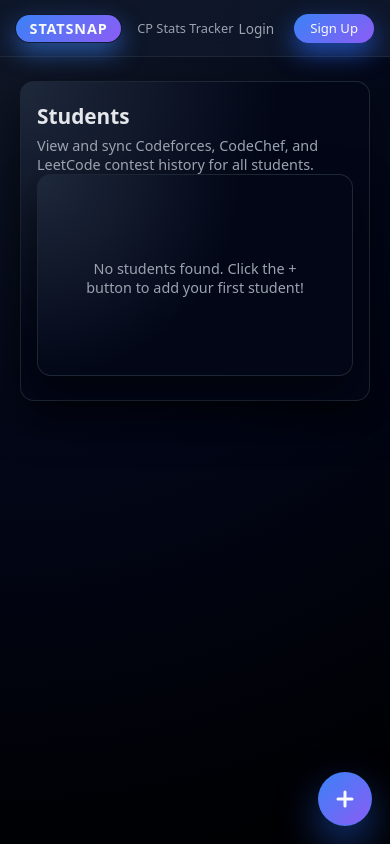
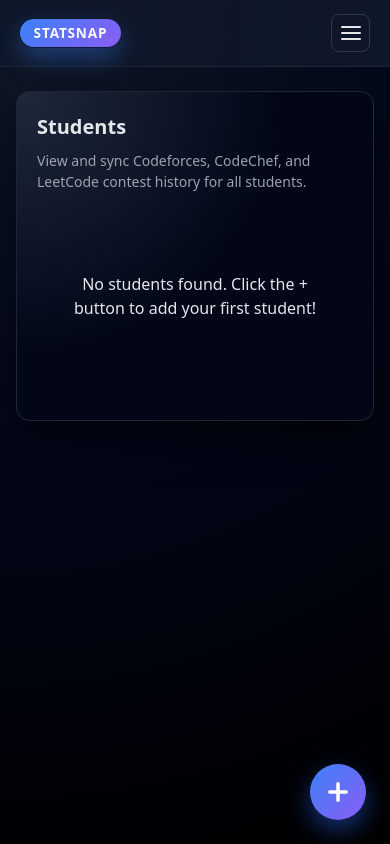
Before and after one commit to pranavperiyasamy41/StatSnap, a FastAPI app: template templates/index.html in a window 390 px wide. Run offline with FastAPI, Linux system fonts and the light colour scheme; the template is opened without the code that fills it, so the values that code supplies are empty.

Commit message:
style: implement mobile-first responsive design across all templates and styles

```diff
--- a/static/style.css
+++ b/static/style.css
@@ -34,6 +34,7 @@ body.app-body {
   font-family: system-ui, -apple-system, BlinkMacSystemFont, "Segoe UI", sans-serif;
   background: radial-gradient(circle at top left, #111827 0, #020617 50%, #000 100%);
   color: var(--text-main);
+  line-height: 1.5;
 }
 
 a {
@@ -48,7 +49,7 @@ a:hover {
 .navbar {
   position: sticky;
   top: 0;
-  z-index: 20;
+  z-index: 100;
   backdrop-filter: blur(20px);
   background: linear-gradient(
     to right,
@@ -62,53 +63,143 @@ a:hover {
 .navbar-inner {
   max-width: 1200px;
   margin: 0 auto;
-  padding: 0.85rem 1.5rem;
+  padding: 0.85rem 1.25rem;
   display: flex;
   align-items: center;
   justify-content: space-between;
+}
+
+.navbar-brand-group {
+  display: flex;
+  align-items: center;
+  gap: 1rem;
 }
 
 .brand {
   font-weight: 700;
   letter-spacing: 0.06em;
   text-transform: uppercase;
-  font-size: 0.9rem;
+  font-size: 0.85rem;
   padding: 0.25rem 0.85rem;
   border-radius: 999px;
   background: linear-gradient(135deg, #3b82f6, #8b5cf6);
   color: #f9fafb;
-  box-shadow: 0 0 0 1px rgba(15, 23, 42, 0.8), 0 10px 25px rgba(59, 130, 246, 0.6);
+  box-shadow: 0 0 0 1px rgba(15, 23, 42, 0.8), 0 10px 25px rgba(59, 130, 246, 0.4);
+  white-space: nowrap;
 }
 
 .navbar-subtitle {
-  font-size: 0.8rem;
+  font-size: 0.75rem;
   color: var(--text-muted);
+  display: none;
+}
+
+@media (min-width: 480px) {
+  .navbar-subtitle {
+    display: inline;
+  }
+}
+
+.menu-toggle {
+  display: flex;
+  background: transparent;
+  border: 1px solid rgba(55, 65, 81, 0.8);
+  color: var(--text-main);
+  padding: 0.4rem;
+  border-radius: 8px;
+  cursor: pointer;
+}
+
+@media (min-width: 768px) {
+  .menu-toggle {
+    display: none;
+  }
+}
+
+.nav-links {
+  display: none;
+  flex-direction: column;
+  position: absolute;
+  top: 100%;
+  left: 0;
+  right: 0;
+  background: #0f172a;
+  padding: 1.5rem;
+  border-bottom: 1px solid var(--border-subtle);
+  gap: 1.25rem;
+  z-index: 99;
+}
+
+.nav-links.is-active {
+  display: flex;
+}
+
+@media (min-width: 768px) {
+  .nav-links {
+    display: flex;
+    position: static;
+    flex-direction: row;
+    align-items: center;
+    background: transparent;
+    padding: 0;
+    border: 0;
+    gap: 1.5rem;
+  }
+}
+
+.nav-link {
+  color: var(--text-muted);
+  font-size: 0.9rem;
+  font-weight: 500;
+}
+
+.nav-link:hover {
+  color: var(--text-main);
+  text-decoration: none;
+}
+
+.user-email {
+  color: var(--text-muted);
+  font-size: 0.85rem;
+  word-break: break-all;
+}
+
+.nav-btn {
+  padding: 0.35rem 1rem;
+  font-size: 0.85rem;
 }
 
 .app-main {
   max-width: 1200px;
   margin: 1.5rem auto 2.5rem;
-  padding: 0 1.25rem 2rem;
+  padding: 0 1rem 2rem;
 }
 
 .layout-grid {
   display: grid;
-  grid-template-columns: 3fr 2fr;
+  grid-template-columns: 1fr;
   gap: 1.5rem;
 }
 
-@media (max-width: 900px) {
+@media (min-width: 992px) {
   .layout-grid {
-    grid-template-columns: 1fr;
+    grid-template-columns: 3fr 2fr;
   }
 }
 
 .panel {
   background: radial-gradient(circle at top left, #1e293b 0, #020617 55%);
   border-radius: var(--radius-lg);
-  padding: 1.25rem 1.35rem 1.5rem;
+  padding: 1.25rem;
   border: 1px solid rgba(31, 41, 55, 0.95);
   box-shadow: var(--shadow-soft);
+  margin-bottom: 1.5rem;
+}
+
+@media (min-width: 640px) {
+  .panel {
+    padding: 1.5rem 1.75rem;
+  }
 }
 
 .panel-accent {
@@ -117,46 +208,60 @@ a:hover {
 }
 
 .panel-title {
-  margin: 0 0 0.35rem;
-  font-size: 1.3rem;
-  font-weight: 600;
+  margin: 0 0 0.5rem;
+  font-size: 1.25rem;
+  font-weight: 700;
+}
+
+@media (min-width: 640px) {
+  .panel-title {
+    font-size: 1.5rem;
+  }
 }
 
 .panel-subtitle {
   margin: 0;
-  font-size: 0.9rem;
+  font-size: 0.875rem;
   color: var(--text-muted);
 }
 
 .panel-header-row {
   display: flex;
-  align-items: center;
-  justify-content: space-between;
-  gap: 1rem;
+  flex-direction: column;
+  gap: 1.25rem;
+}
+
+@media (min-width: 768px) {
+  .panel-header-row {
+    flex-direction: row;
+    align-items: center;
+    justify-content: space-between;
+  }
 }
 
 .header-with-back {
   display: flex;
-  align-items: center;
+  align-items: flex-start;
   gap: 0.75rem;
-}
-
-.header-with-back .btn-icon {
-  margin-top: -0.2rem; /* Minor optical alignment */
 }
 
 .panel-actions {
   display: flex;
-  gap: 0.5rem;
+  gap: 0.75rem;
   flex-wrap: wrap;
-  justify-content: flex-end;
+}
+
+@media (min-width: 768px) {
+  .panel-actions {
+    justify-content: flex-end;
+  }
 }
 
 .cards-grid {
   margin-top: 1.5rem;
   display: grid;
   grid-template-columns: repeat(auto-fill, minmax(280px, 1fr));
-  gap: 1.5rem;
+  gap: 1.25rem;
 }
 
 .card {
@@ -229,45 +333,32 @@ a:hover {
   display: inline-flex;
   align-items: center;
   justify-content: center;
-  padding: 0.15rem 0.6rem;
+  padding: 0.15rem 0.5rem;
   border-radius: var(--radius-pill);
-  font-size: 0.68rem;
+  font-size: 0.65rem;
   font-weight: 600;
   letter-spacing: 0.05em;
   text-transform: uppercase;
 }
 
-.pill-cf {
-  background: rgba(239, 68, 68, 0.14);
-  color: #fecaca;
-  border: 1px solid rgba(239, 68, 68, 0.6);
-}
-
-.pill-cc {
-  background: rgba(139, 92, 246, 0.16);
-  color: #ddd6fe;
-  border: 1px solid rgba(139, 92, 246, 0.65);
-}
-
-.pill-lc {
-  background: rgba(245, 158, 11, 0.16);
-  color: #fed7aa;
-  border: 1px solid rgba(245, 158, 11, 0.7);
-}
+.pill-cf { background: rgba(239, 68, 68, 0.14); color: #fecaca; border: 1px solid rgba(239, 68, 68, 0.6); }
+.pill-cc { background: rgba(139, 92, 246, 0.16); color: #ddd6fe; border: 1px solid rgba(139, 92, 246, 0.65); }
+.pill-lc { background: rgba(245, 158, 11, 0.16); color: #fed7aa; border: 1px solid rgba(245, 158, 11, 0.7); }
 
 .rating-value {
   font-weight: 600;
   color: #e5e7eb;
+  font-size: 0.9rem;
 }
 
 .btn {
   border-radius: var(--radius-pill);
-  padding: 0.4rem 0.9rem;
-  font-size: 0.82rem;
-  font-weight: 500;
+  padding: 0.5rem 1rem;
+  font-size: 0.85rem;
+  font-weight: 600;
   border: 0;
   cursor: pointer;
-  transition: background 0.15s ease, box-shadow 0.15s ease, transform 0.05s ease;
+  transition: all 0.2s ease;
   display: inline-flex;
   align-items: center;
   justify-content: center;
@@ -373,127 +459,57 @@ a:hover {
   justify-content: flex-end;
 }
 
-.empty-state {
-  margin-top: 1.25rem;
-  font-size: 0.9rem;
-  color: var(--text-muted);
-}
-
 .platform-grid {
   display: grid;
   grid-template-columns: 1fr;
-  gap: 1.25rem;
+  gap: 1.5rem;
 }
 
-@media (min-width: 960px) {
+@media (min-width: 768px) {
   .platform-grid {
     grid-template-columns: 1fr 1fr;
   }
 }
 
-@media (min-width: 1180px) {
+@media (min-width: 1200px) {
   .platform-grid {
     grid-template-columns: 1fr 1fr 1fr;
   }
 }
 
 .platform-section {
-  background: radial-gradient(circle at top left, #020617 0, #020617 55%);
+  background: rgba(2, 6, 23, 0.4);
   border-radius: var(--radius-md);
   border: 1px solid rgba(31, 41, 55, 0.95);
-  padding: 0.9rem 1rem 1rem;
-  box-shadow: var(--shadow-subtle);
+  padding: 1.25rem;
   display: flex;
   flex-direction: column;
-  gap: 0.7rem;
+  gap: 1rem;
 }
 
 .platform-header {
   display: flex;
   align-items: center;
   justify-content: space-between;
-  gap: 0.5rem;
 }
 
 .platform-title {
-  font-size: 0.95rem;
-  font-weight: 600;
+  font-size: 0.9rem;
+  font-weight: 700;
   text-transform: uppercase;
-  letter-spacing: 0.08em;
+  letter-spacing: 0.1em;
 }
 
-.platform-title.cf {
-  color: var(--cf);
-}
-
-.platform-title.cc {
-  color: var(--cc);
-}
-
-.platform-title.lc {
-  color: var(--lc);
-}
-
-.status-text {
-  font-size: 0.75rem;
-  color: var(--text-muted);
-  text-align: right;
-}
+.platform-title.cf { color: var(--cf); }
+.platform-title.cc { color: var(--cc); }
+.platform-title.lc { color: var(--lc); }
 
 .table-wrapper {
-  max-height: 260px;
+  max-height: 300px;
   overflow: auto;
-  border-radius: 9px;
+  border-radius: 8px;
   border: 1px solid rgba(31, 41, 55, 0.95);
-  scrollbar-width: thin;
 }
-
-/* Custom Scrollbar Styles */
-.table-wrapper::-webkit-scrollbar {
-  width: 6px;
-  height: 6px;
-}
-
-.table-wrapper::-webkit-scrollbar-track {
-  background: rgba(15, 23, 42, 0.5);
-  border-radius: 10px;
-}
-
-.table-wrapper::-webkit-scrollbar-thumb {
-  background: rgba(55, 65, 81, 0.8);
-  border-radius: 10px;
-}
-
-.table-wrapper::-webkit-scrollbar-thumb:hover {
-  background: rgba(75, 85, 99, 1);
-}
-
-/* Platform-specific Scrollbar Thumbs */
-.platform-section:has(.cf) .table-wrapper::-webkit-scrollbar-thumb {
-  background: rgba(239, 68, 68, 0.4);
-}
-.platform-section:has(.cf) .table-wrapper::-webkit-scrollbar-thumb:hover {
-  background: rgba(239, 68, 68, 0.7);
-}
-
-.platform-section:has(.cc) .table-wrapper::-webkit-scrollbar-thumb {
-  background: rgba(139, 92, 246, 0.4);
-}
-.platform-section:has(.cc) .table-wrapper::-webkit-scrollbar-thumb:hover {
-  background: rgba(139, 92, 246, 0.7);
-}
-
-.platform-section:has(.lc) .table-wrapper::-webkit-scrollbar-thumb {
-  background: rgba(245, 158, 11, 0.4);
-}
-.platform-section:has(.lc) .table-wrapper::-webkit-scrollbar-thumb:hover {
-  background: rgba(245, 158, 11, 0.7);
-}
-
-/* Firefox support (simplified) */
-.platform-section:has(.cf) .table-wrapper { scrollbar-color: rgba(239, 68, 68, 0.4) transparent; }
-.platform-section:has(.cc) .table-wrapper { scrollbar-color: rgba(139, 92, 246, 0.4) transparent; }
-.platform-section:has(.lc) .table-wrapper { scrollbar-color: rgba(245, 158, 11, 0.4) transparent; }
 
 .table {
   width: 100%;
@@ -501,133 +517,59 @@ a:hover {
   font-size: 0.8rem;
 }
 
-.table thead {
-  background: rgba(15, 23, 42, 0.95);
-  position: sticky;
-  top: 0;
-  z-index: 1;
-}
-
-.table th,
-.table td {
-  padding: 0.45rem 0.6rem;
+.table th, .table td {
+  padding: 0.75rem;
   text-align: left;
+  border-bottom: 1px solid rgba(31, 41, 55, 0.5);
 }
 
 .table th {
-  font-weight: 500;
+  background: #0f172a;
   color: var(--text-muted);
-  border-bottom: 1px solid rgba(31, 41, 55, 0.95);
-}
-
-.table tbody tr:nth-child(odd) {
-  background: rgba(15, 23, 42, 0.95);
-}
-
-.table tbody tr:nth-child(even) {
-  background: rgba(17, 24, 39, 0.95);
+  font-weight: 600;
+  position: sticky;
+  top: 0;
 }
 
 .table tbody tr:hover {
-  background: rgba(30, 64, 175, 0.4);
-}
-
-.empty-cell {
-  text-align: center;
-  color: var(--text-muted);
-}
-
-.chart-canvas {
-  margin-top: 0.5rem;
-  height: 170px;
+  background: rgba(30, 41, 59, 0.5);
 }
 
 .report-actions {
-  margin-top: 1rem;
+  margin-top: 1.5rem;
   display: flex;
-  gap: 0.75rem;
-  justify-content: flex-end;
+  gap: 1rem;
   flex-wrap: wrap;
-}
-
-.report-preview-box {
-  margin-top: 1.1rem;
-  padding: 0.9rem 1rem;
-  border-radius: var(--radius-md);
-  background: rgba(15, 23, 42, 0.9);
-  border: 1px dashed rgba(55, 65, 81, 0.9);
-}
-
-.mono {
-  font-family: ui-monospace, SFMono-Regular, Menlo, Monaco, Consolas, "Liberation Mono",
-    "Courier New", monospace;
-  font-size: 0.8rem;
-  margin: 0 0 0.3rem;
-}
-
-.mono.dim {
-  color: var(--text-muted);
-}
-
-@media (max-width: 640px) {
-  .navbar-inner {
-    padding-inline: 1rem;
-  }
-
-  .panel {
-    padding-inline: 1rem;
-  }
-
-  .panel-header-row {
-    flex-direction: column;
-    align-items: flex-start;
-    gap: 1.25rem;
-  }
-
-  .panel-actions {
-    width: 100%;
-    justify-content: flex-start;
-    gap: 0.75rem;
-  }
-
-  .report-actions {
-    justify-content: flex-start;
-  }
 }
 
 .fab {
   position: fixed;
-  right: 18px;
-  bottom: 18px;
-  width: 54px;
-  height: 54px;
-  border-radius: 999px;
-  border: 1px solid rgba(59, 130, 246, 0.6);
+  right: 1.5rem;
+  bottom: 1.5rem;
+  width: 56px;
+  height: 56px;
+  border-radius: 50%;
   background: linear-gradient(135deg, #3b82f6, #8b5cf6);
-  color: #f9fafb;
-  font-size: 28px;
-  line-height: 1;
-  cursor: pointer;
-  box-shadow: 0 18px 40px rgba(37, 99, 235, 0.55);
+  color: #fff;
+  border: 0;
+  box-shadow: 0 10px 25px rgba(37, 99, 235, 0.5);
   display: flex;
   align-items: center;
   justify-content: center;
-}
-
-.fab:hover {
-  transform: translateY(-1px);
-  box-shadow: 0 22px 46px rgba(37, 99, 235, 0.75);
+  cursor: pointer;
+  z-index: 90;
 }
 
 .modal-overlay {
   position: fixed;
   inset: 0;
-  background: rgba(2, 6, 23, 0.72);
+  background: rgba(2, 6, 23, 0.85);
   display: none;
   align-items: center;
   justify-content: center;
-  padding: 1.25rem;
-  z-index: 50;
+  padding: 1rem;
+  z-index: 200;
+  backdrop-filter: blur(4px);
 }
 
 .modal-overlay.is-open {
@@ -788,3 +704,26 @@ a:hover {
 .auth-footer a:hover {
   text-decoration: underline;
 }
+
+.empty-state-box {
+  text-align: center;
+  padding: 4rem 2rem;
+}
+
+.report-preview-box {
+  margin-top: 1.1rem;
+  padding: 0.9rem 1rem;
+  border-radius: var(--radius-md);
+  background: rgba(15, 23, 42, 0.9);
+  border: 1px dashed rgba(55, 65, 81, 0.9);
+  overflow-x: auto;
+}
+
+.mono {
+  font-family: ui-monospace, SFMono-Regular, Menlo, Monaco, Consolas, "Liberation Mono",
+    "Courier New", monospace;
+  font-size: 0.8rem;
+  margin: 0 0 0.3rem;
+  white-space: pre-wrap;
+  word-break: break-all;
+}
--- a/templates/base.html
+++ b/templates/base.html
@@ -1,23 +1,30 @@
 <!DOCTYPE html>
-<html>
+<html lang="en">
 <head>
-    <title>StatSnap</title>
+    <meta charset="UTF-8">
+    <meta name="viewport" content="width=device-width, initial-scale=1.0">
+    <title>{% block title %}StatSnap{% endblock %}</title>
     <link rel="stylesheet" href="/static/style.css">
 </head>
 <body class="app-body">
     <nav class="navbar">
         <div class="navbar-inner">
-            <div style="display: flex; align-items: center; gap: 1rem;">
+            <div class="navbar-brand-group">
                 <a href="/" class="brand">StatSnap</a>
                 <span class="navbar-subtitle">CP Stats Tracker</span>
             </div>
-            <div class="nav-links" style="display: flex; align-items: center; gap: 1.25rem; font-size: 0.85rem;">
+
+            <button class="menu-toggle" id="menuToggle" aria-label="Toggle menu">
+                <svg xmlns="http://www.w3.org/2000/svg" width="24" height="24" viewBox="0 0 24 24" fill="none" stroke="currentColor" stroke-width="2" stroke-linecap="round" stroke-linejoin="round"><line x1="3" y1="12" x2="21" y2="12"></line><line x1="3" y1="6" x2="21" y2="6"></line><line x1="3" y1="18" x2="21" y2="18"></line></svg>
+            </button>
+
+            <div class="nav-links" id="navLinks">
                 {% if request.state.user %}
-                    <span style="color: var(--text-muted)">{{ request.state.user.email }}</span>
-                    <a href="/logout" class="btn btn-ghost" style="padding: 0.35rem 0.8rem;">Logout</a>
+                    <span class="user-email">{{ request.state.user.email }}</span>
+                    <a href="/logout" class="btn btn-ghost nav-btn">Logout</a>
                 {% else %}
-                    <a href="/login" style="color: var(--text-muted)">Login</a>
-                    <a href="/signup" class="btn btn-primary" style="padding: 0.35rem 1rem;">Sign Up</a>
+                    <a href="/login" class="nav-link">Login</a>
+                    <a href="/signup" class="btn btn-primary nav-btn">Sign Up</a>
                 {% endif %}
             </div>
         </div>
@@ -25,5 +32,16 @@
     <main class="app-main">
         {% block content %}{% endblock %}
     </main>
+
+    <script>
+        const menuToggle = document.getElementById('menuToggle');
+        const navLinks = document.getElementById('navLinks');
+
+        if (menuToggle && navLinks) {
+            menuToggle.addEventListener('click', () => {
+                navLinks.classList.toggle('is-active');
+            });
+        }
+    </script>
 </body>
 </html>
--- a/templates/index.html
+++ b/templates/index.html
@@ -55,15 +55,15 @@
         {% endfor %}
       </div>
       {% else %}
-        <div class="panel" style="text-align: center; padding: 4rem 2rem;">
+        <div class="empty-state-box">
             <p class="empty-state">No students found. Click the + button to add your first student!</p>
         </div>
       {% endif %}
     </section>
 
     <!-- Floating Action Button -->
-    <button class="fab" id="openModal">
-        <svg xmlns="http://www.w3.org/2000/svg" width="24" height="24" viewBox="0 0 24 24" fill="none" stroke="currentColor" stroke-width="3" stroke-linecap="round" stroke-linejoin="round"><line x1="12" y1="5" x2="12" y2="19"></line><line x1="5" y1="12" x2="19" y2="12"></line></svg>
+    <button class="fab" id="openModal" aria-label="Add Student">
+        <svg xmlns="http://www.w3.org/2000/svg" width="28" height="28" viewBox="0 0 24 24" fill="none" stroke="currentColor" stroke-width="3" stroke-linecap="round" stroke-linejoin="round"><line x1="12" y1="5" x2="12" y2="19"></line><line x1="5" y1="12" x2="19" y2="12"></line></svg>
     </button>
 
     <!-- Add Student Modal -->
@@ -71,7 +71,7 @@
         <div class="modal">
             <div class="modal-header">
                 <h3 class="modal-title">Add New Student</h3>
-                <button class="modal-close" id="closeModal">&times;</button>
+                <button class="modal-close" id="closeModal" aria-label="Close">&times;</button>
             </div>
             <div class="modal-body">
                 <form action="/student/add" method="post" class="form-vertical">
@@ -79,7 +79,7 @@
                         Student Name
                         <input type="text" name="name" class="input" placeholder="Enter student name" required>
                     </label>
-                    <div style="display: grid; grid-template-columns: 1fr 1fr; gap: 1rem;">
+                    <div class="input-group-row">
                         <label class="form-label">
                             Codeforces Handle
                             <input type="text" name="cf_handle" class="input" placeholder="cf_username">
@@ -93,8 +93,8 @@
                         LeetCode Handle
                         <input type="text" name="lc_handle" class="input" placeholder="lc_username">
                     </label>
-                    <div class="form-actions" style="margin-top: 1.5rem;">
-                        <button type="submit" class="btn btn-primary" style="padding: 0.6rem 2rem;">Add Student</button>
+                    <div class="form-actions">
+                        <button type="submit" class="btn btn-primary btn-full">Add Student</button>
                     </div>
                 </form>
             </div>
@@ -120,5 +120,4 @@
             }
         });
     </script>
-    </section>
 {% endblock %}
```
Also changed, not shown: other parts of static/style.css (+19 -51 lines), templates/dashboard.html (+23 -30 lines), templates/edit_student.html (+19 -28 lines).
